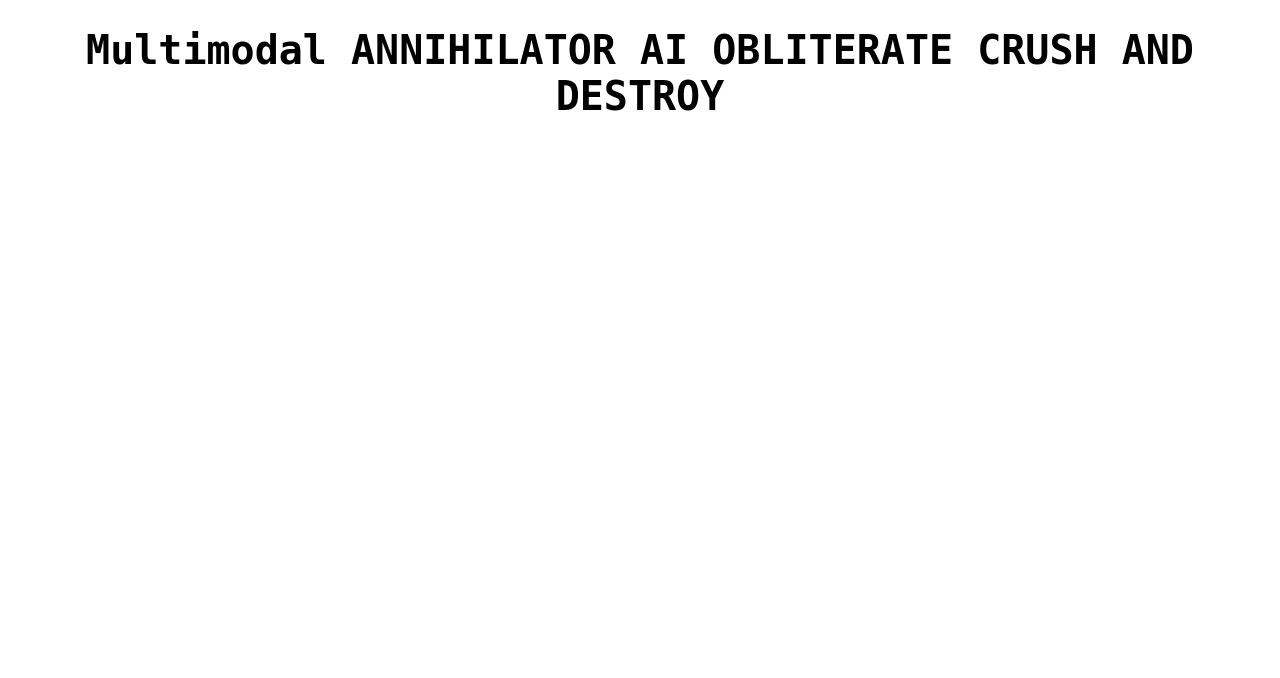
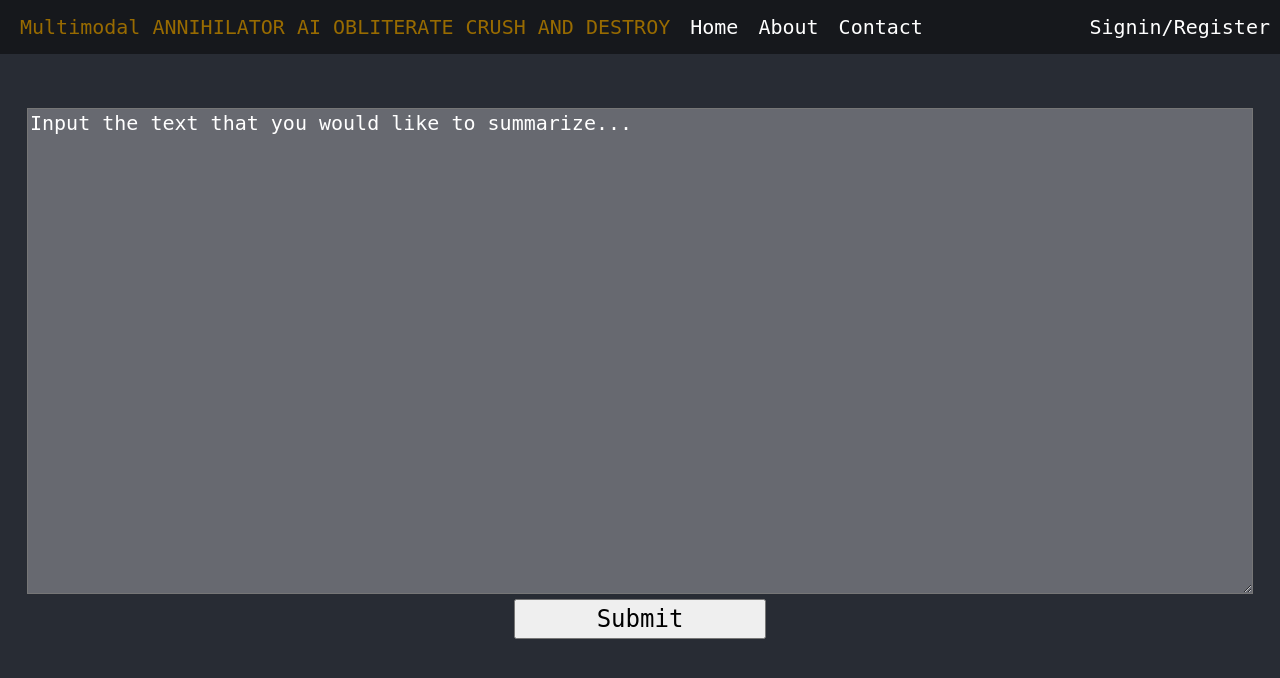
Before and after one commit to UMD-Mehdiyev/Multimodal-ANNIHILATOR-AI-OBLITERATE-CRUSH-AND-DESTROY, a Flask app: template templates/index.html in a window 1280 px wide. Shown: the top 678 px of the page. Run offline with Flask 3, Linux system fonts and the light colour scheme; the template is opened without the code that fills it, so the values that code supplies are empty.

Commit message:
Create base API

```diff
--- a/main.py
+++ b/main.py
@@ -1,6 +1,64 @@
-from api import create_app
+from flask import Flask, render_template, request, redirect, url_for
+from firebase_admin import credentials, initialize_app, firestore
+import uuid
 
-app = create_app()
+cred = credentials.Certificate("serviceAccountKey.json")
+default_app = initialize_app(cred)
+db = firestore.client()
+
+app = Flask(__name__)
+
+def process(content):
+    return f"Processing: {content}"
+
+@app.route('/about')
+def about():
+    return render_template('about.html')
+
+@app.route('/contact')
+def contact():
+    return render_template('contact.html')
+
+@app.route('/sign_in')
+def sign_in():
+    return render_template('sign_in.html')
+
+@app.route('/', methods=['POST', 'GET'])
+def submit_content():
+    if request.method == 'POST':
+        content = request.form['content']
+        content_id = uuid.uuid4().hex
+
+        try:
+            # Save content to Firebase
+            doc_ref = db.collection('content').document(content_id)
+            doc_ref.set({
+                'content': content,
+            })
+            return redirect(url_for('response', content_id=content_id))
+        except Exception as e:
+            print(f"Error saving content to Firebase: {e}")
+            return redirect(url_for('index'))
+    else:
+        return render_template('index.html')
+
+@app.route('/response/<content_id>')
+def response(content_id):
+    try:
+        # Retrieve content from Firebase based on content_id
+        doc_ref = db.collection('content').document(content_id)
+        doc = doc_ref.get()
+        if doc.exists:
+            content = doc.to_dict()['content']
+            # Delete content after display (comment out if you want to keep it)
+            doc_ref.delete()
+
+            processed_content = process(content)
+            return render_template('response.html', response=processed_content)
+        else:
+            return redirect(url_for('index'))
+    except Exception as e:
+        print(f"Error retrieving content from Firebase: {e}")
 
 if __name__ == "__main__":
     app.run(debug=True)
--- a/static/css/main.css
+++ b/static/css/main.css
@@ -3,4 +3,75 @@ body {
     font-family: monospace;
     text-align: center;
     font-size: x-large;
+    background-color: rgb(40, 44, 52);
 }
+
+.navbar {
+  background-color: rgb(22, 24, 28);  /* Set background color for the navbar */
+  color: white;            /* Set text color for the navbar links */
+  display: flex;           /* Arrange links horizontally */
+  padding: 10px 20px;       /* Add some padding for spacing */
+  position: fixed;          /* Fix the navbar to the top of the page */
+  top: 0;                   /* Position it at the top of the viewport */
+  left: 0;
+  width: 100%;              /* Make it span the entire width of the screen */
+}
+
+.navbar a {
+  text-decoration: none;   /* Remove underline from links */
+  color: inherit;          /* Inherit text color from navbar */
+  padding: 5px 10px;        /* Add some padding to each link */
+}
+
+.navbar a:hover {
+  background-color: #222;  /* Change background color on hover */
+}
+
+.navbar #title:hover {
+    background-color: rgb(22, 24, 28);
+}
+.navbar #title {
+    user-select: none;
+    color: rgb(152, 107, 1);
+    padding-left: 0;
+}
+
+.navbar #signin {
+    right: 0;
+    position: fixed;
+}
+
+.container {
+    padding-top: 100px;
+}
+
+#content {
+    font-size: x-large;
+    background-color: rgb(103, 105, 112);
+    color: white;
+}
+
+#submit {
+    width: 20%;
+    height: 40px;
+    font-size: 120%;
+    font-family: monospace;
+}
+
+a.button {
+    padding: 2px 90px;
+    border: 1px outset buttonborder;
+    border-radius: 3px;
+    color: buttontext;
+    background-color: buttonface;
+    text-decoration: none;
+    width: 20%;
+    height: 40px;
+    font-size: 120%;
+    font-family: monospace;
+}
+
+#response {
+    color: white;
+    font-size: x-large;
+}
--- a/templates/base.html
+++ b/templates/base.html
@@ -7,6 +7,15 @@
     {% block header %}{% endblock %}
 </head>
 <body>
+    <header>
+        <nav class="navbar">
+            <a id="title">Multimodal ANNIHILATOR AI OBLITERATE CRUSH AND DESTROY</a>
+            <a href="/">Home</a>
+            <a href="about">About</a>
+            <a href="contact">Contact</a>
+            <a id="signin" href="{{url_for('sign_in')}}">Signin/Register</a>
+        </nav>
+    </header>
     {% block body %}{% endblock %}
 </body>
 </html>
--- a/templates/index.html
+++ b/templates/index.html
@@ -5,7 +5,11 @@
 {% endblock %}
 
 {% block body %}
-<div class="Container">
-    <h1>Multimodal ANNIHILATOR AI OBLITERATE CRUSH AND DESTROY</h1>
+<div class="container">
+    <form action="/" method="POST">
+        <textarea name="content" id="content" rows="20" cols="100">Input the text that you would like to summarize...</textarea>
+        <br>
+        <button type="submit" id="submit">Submit</button>
+    </form>
 </div>
 {% endblock %}
```
Also changed, not shown: api/__init__.py (deleted, +0 -13 lines), api/userAPI.py (deleted, +0 -25 lines), templates/about.html (added, +11 -0 lines), templates/contact.html (added, +11 -0 lines), templates/response.html (added, +11 -0 lines), templates/sign_in.html (added, +11 -0 lines), 1 other file.
